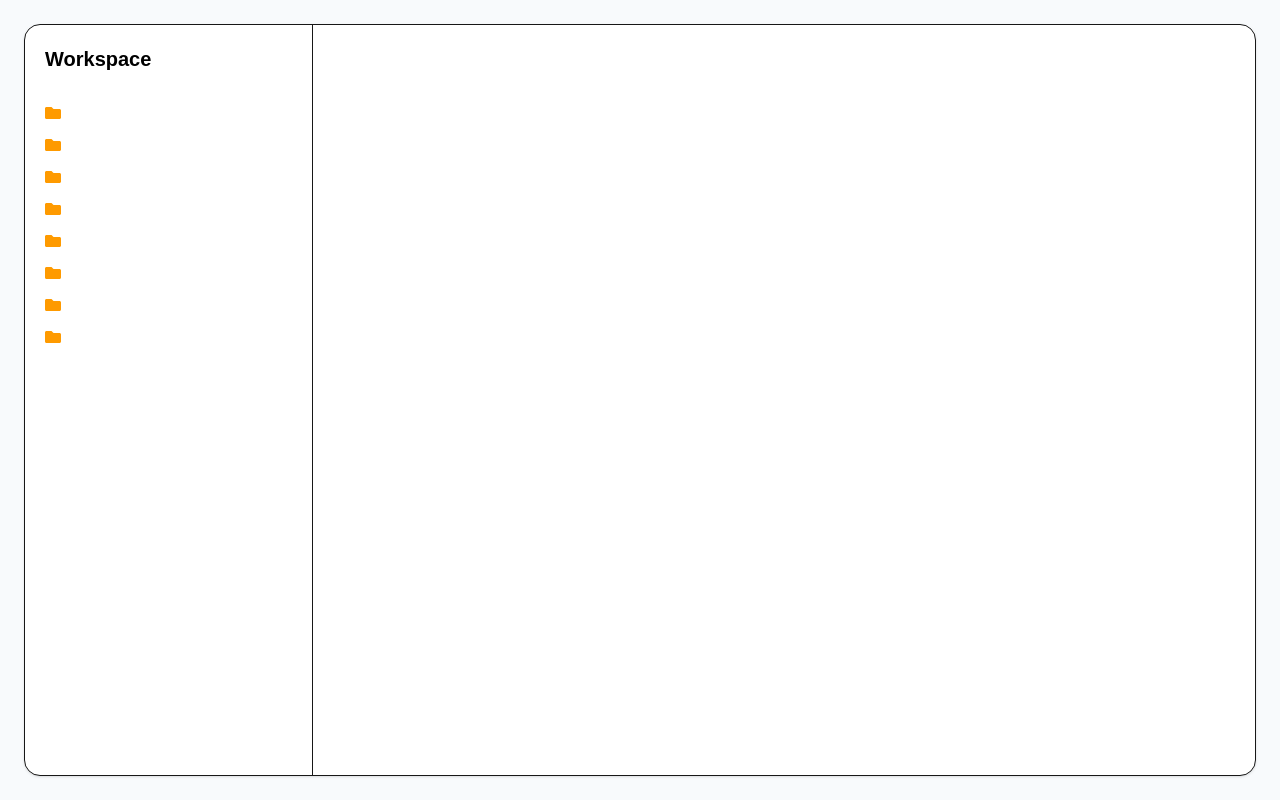
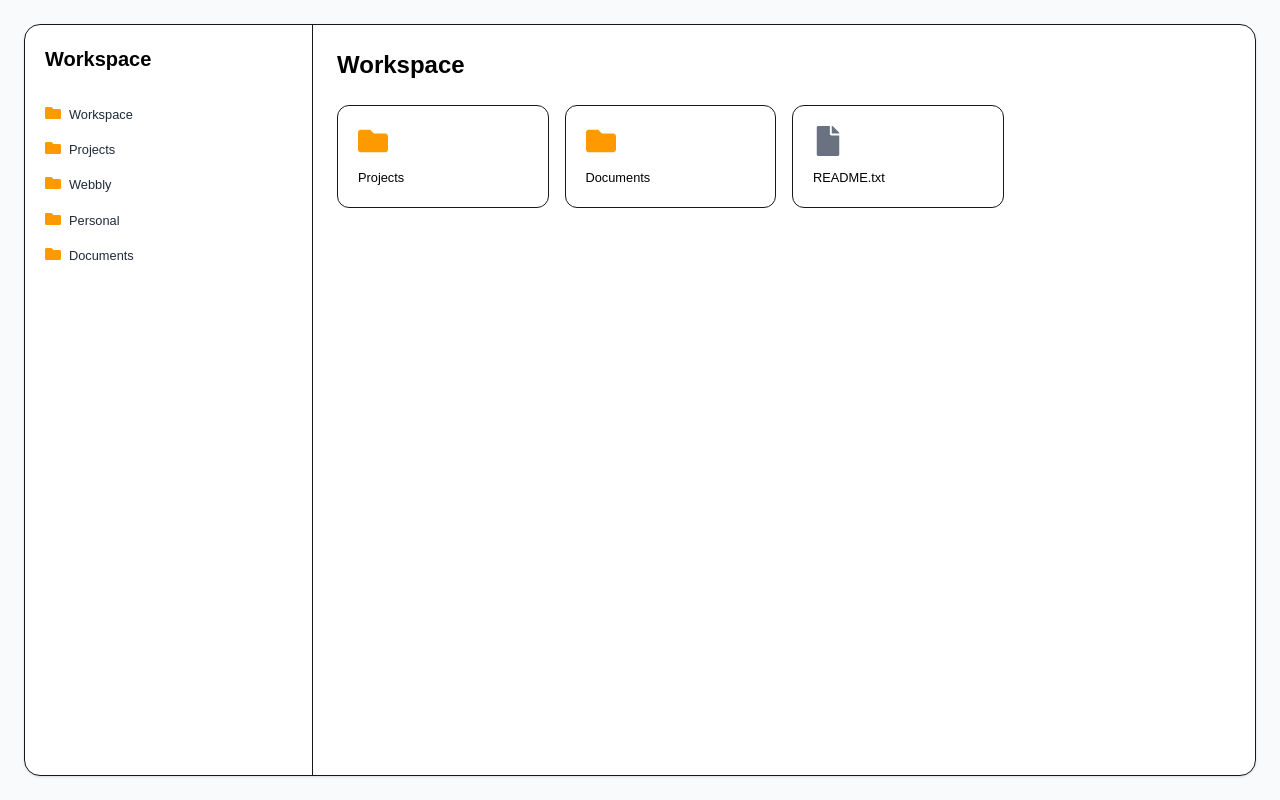
Before and after one commit to ehasunulislam/webbly_media_mini_workspace_explorer, a Next.js app: page / in a window 1280 px wide. Built offline with nearby package versions, Linux system fonts and the light colour scheme.

Commit message:
design ta page

```diff
--- a/src/components/Work-Space.tsx
+++ b/src/components/Work-Space.tsx
@@ -1,7 +1,7 @@
 "use client"
 
 import { useWorkSpaceStore } from "@/store/workspace-store"
-import { FaFolder } from "react-icons/fa";
+import { FaFile, FaFolder } from "react-icons/fa";
 
 const WorkSpace = () => {
 
@@ -18,13 +18,42 @@ const WorkSpace = () => {
             </h1>
 
             <section className="mt-6">
-                {items.map((folder) => (
-                    <div key={folder.id} className="py-2">
+                {items.filter((i) => i.type === "folder").map((folder) => (
+                    <div key={folder.id} className="py-2 text-gray-800 flex gap-2">
                         <FaFolder className="text-amber-500" />
+                        <div className="text-[0.8rem]">
+                            {folder.name}
+                        </div>
                     </div>
                 ))}
             </section>
         </aside>
+
+
+        {/* main side */}
+        <section className="flex-1 p-6">
+            <h2 className="text-2xl font-semibold text-black">
+                Workspace
+            </h2>
+
+            <div className="mt-6 grid grid-cols-2 gap-4 md:grid-cols-4">
+                {items.filter((i) => i.parentId === "workspace").map((i) => (
+                    <div key={i.id} className="rounded-xl border p-5">
+                        <div className="text-3xl">
+                            {
+                              i.type === "folder" ?
+                                <FaFolder className="text-amber-500" /> :
+                                <FaFile className="text-gray-500" />
+                            }
+                        </div>
+
+                        <p className="mt-3 font-medium text-black text-[0.8rem]">
+                            {i.name}
+                        </p>
+                    </div>
+                ))}
+            </div>
+        </section>
       </div>
     </main>
   )
```
